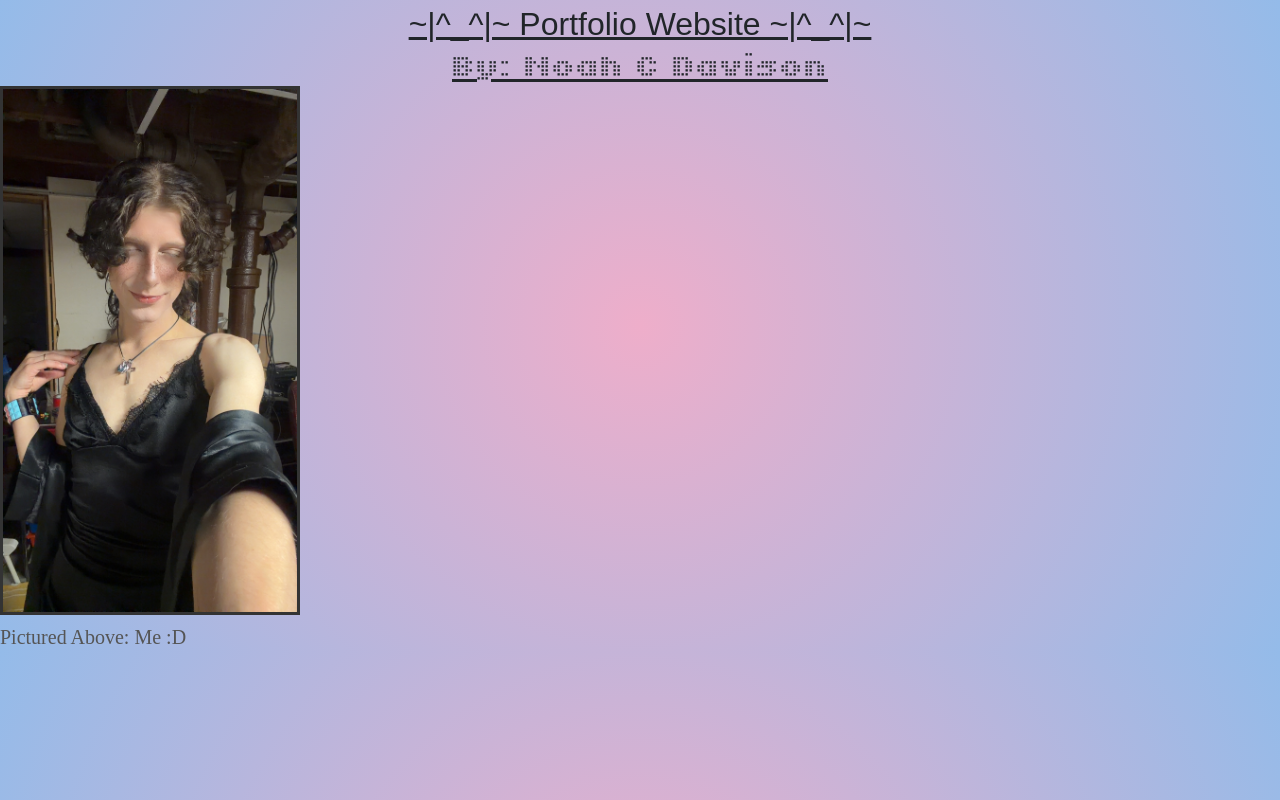
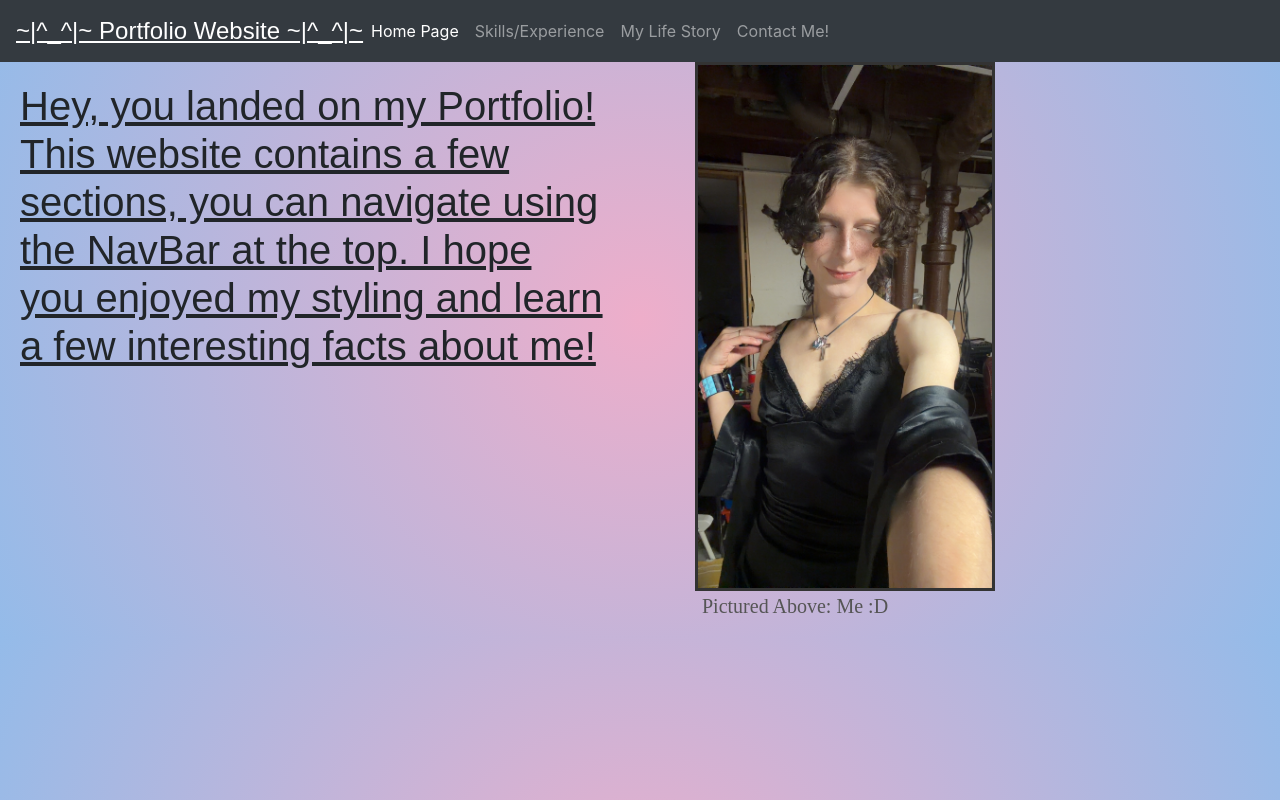
Before and after one commit to JinxMa311/Portfolio-Website, a plain HTML site: page index.html in a window 1280 px wide. Drawn offline with nearby package versions, Linux system fonts and the light colour scheme; a web font is replaced by a local one.

Commit message:
Editing Layout!

```diff
--- a/index.html
+++ b/index.html
@@ -16,21 +16,44 @@
 </head>
 <!--BODY SEGMENT BEGINS-->
 <body> <!--Visible page content goes here-->
-   <!--MAIN HEADER/VISIBLE TITLE-->
-  <header>~|^_^|~ Portfolio Website ~|^_^|~</header>
-    <!--CAPTION-->
-    <h1><strong>By: Noah C Davison</strong></h1>
+  <!--NAVBAR MAIN SEGMENT BEGINS-->
+  <nav class="navbar navbar-expand-lg navbar-dark bg-dark">
+  <!--NAVBAR MAIN TITLE-->
+  <a class="navbar-brand" href="#">~|^_^|~ Portfolio Website ~|^_^|~</a>
+  <!--NAVBAR BUTTON, TOGGLER, ICON-->
+  <button class="navbar-toggler" type="button" data-toggle="collapse" data-target="#navbarNavAltMarkup" aria-controls="navbarNavAltMarkup" aria-expanded="false" aria-label="Toggle navigation">
+    <span class="navbar-toggler-icon"></span>
+  </button>
+  <!--NAVBAR DIVS FOR SPECIFIC SECTIONS-->
+  <div class="collapse navbar-collapse" id="navbarNavAltMarkup">
+    <div class="navbar-nav">
+      <a class="nav-item nav-link active" href="#Home">Home Page <span class="sr-only">(current)</span></a>
+      <a class="nav-item nav-link" href="#Skills">Skills/Experience</a>
+      <a class="nav-item nav-link" href="#LifeStory">My Life Story</a>
+      <a class="nav-item nav-link" href="#Contact">Contact Me!</a>
+    </div>
+  </div>
+  <!--END OF NAVBAR SEGMENT-->
+</nav>
+  <!--INTRODUCTION SEGMENT-->
+  <div class="INTRODUCTION-CONTAINER">
+    <div class="INTRODUCTION-TEXT">
+      <h1>Hey, you landed on my Portfolio! This website contains a few sections, you can navigate using the NavBar at the top. I hope you enjoyed my styling and learn a few interesting facts about me!</h1>
+    </div>
     <!--IMAGE USING "FIGURE" ELEMENT-->
-    <figure style="display: inline-block; margin: 0;">
+    <div class="INTRODUCTION-IMAGE-FIGURE">
+    <figure style="display: flexbox; margin: 4;">
       <img
         src="IMG_1260.JPG"
         alt=""
         style="width: 300px; height: auto; border: 3px solid #333333; display: flexbox;"
         />
-        <figcaption style="margin-top: 7px; font-size: 20px; font-family: 'Tiny5-1'; color: #555555;">
+        <figcaption style="margin-left: 7px; font-size: 20px; font-family: 'Tiny5-1'; color: #555555;">
           Pictured Above: Me :D
         </figcaption>
     </figure>
+    </div>
+  </div>
     <!--MY JAVASCRIPT LINK (DEFERRED)-->
   <script src="script.js" defer></script>
   <!--BOOTSTRAP JAVASCRIPT LINKS (!ORDERED!)-->
--- a/styles.css
+++ b/styles.css
@@ -4,19 +4,12 @@
 }
 @font-face {
     font-family: 'Tiny5-2';
-    src: url('fonts/Tiny5Duo-Thin.ttf')
+    src: url('fonts/Tiny5Duo-LightItalic.ttf')
 }
 header {
     font-family: 'Tiny5-1', sans-serif;
-    font-size: xx-large;
-    text-align: center;
-    margin: auto;
-    text-decoration: underline;
-}
-h1 {
-    font-family: 'Tiny5-2', sans-serif;
-    font-size: xx-large;
-    text-align: center;
+    font-size: x-large;
+    text-align: right;
     margin: auto;
     text-decoration: underline;
 }
@@ -24,3 +17,25 @@ body {
     background: #EEAECA;
     background: radial-gradient(circle, rgba(238, 174, 202, 1) 0%, rgba(148, 187, 233, 1) 100%);
 }
+.navbar-brand {
+    font-family: 'Tiny5-1', sans-serif;
+    font-size: x-large;
+    text-align: left;
+    margin: auto;
+    text-decoration: underline;
+}
+.INTRODUCTION-CONTAINER {
+    display: flex;
+    gap: 70px;
+}
+.INTRODUCTION-IMAGE-FIGURE {
+    flex: 1;
+}
+.INTRODUCTION-TEXT {
+    flex: 1;
+    font-family: 'Tiny5-2', sans-serif;
+    font-size: xx-small;
+    text-align: left;
+    margin: 20px;
+    text-decoration: underline;
+}
```
